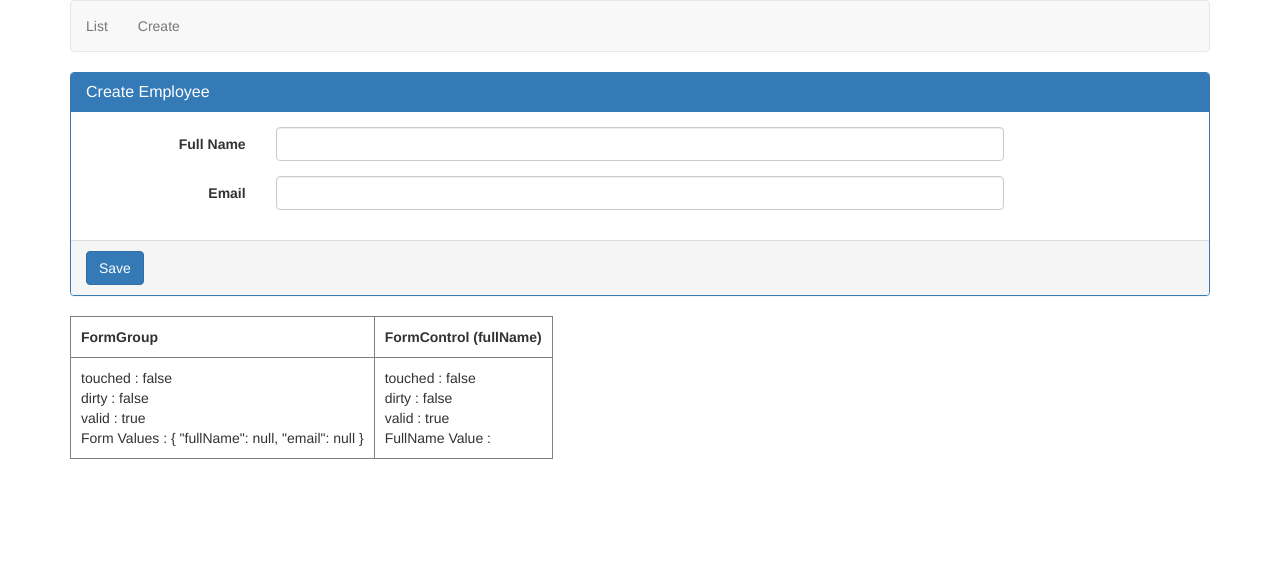
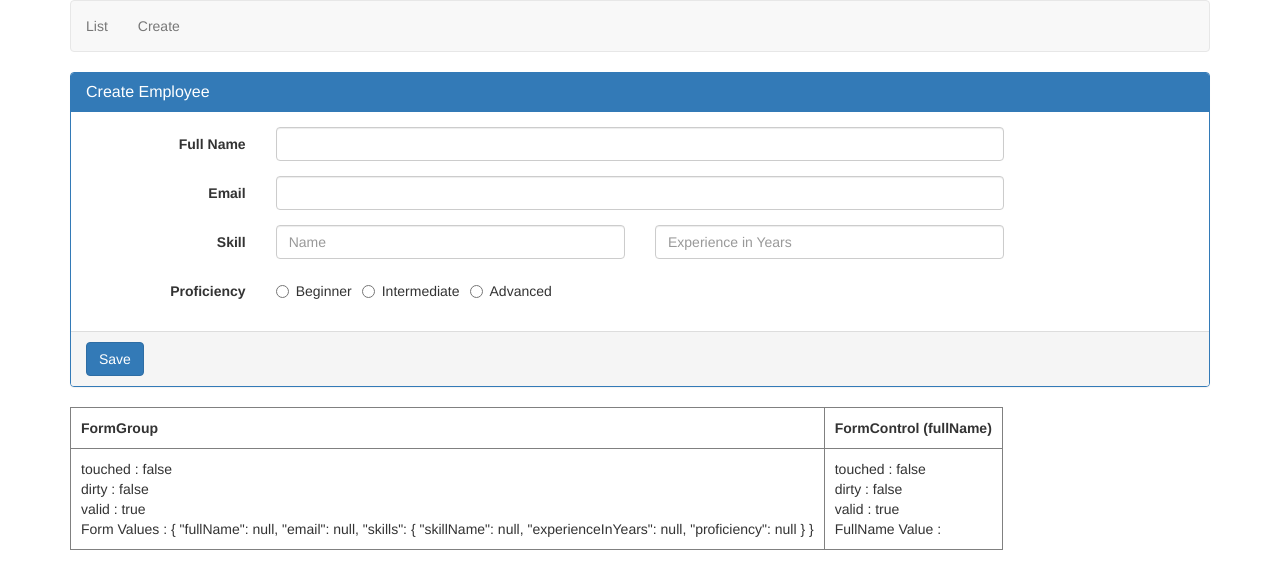
Before and after one commit to kaushiks90/AngularReactiveForms, an Angular app: page /create in a window 1280 px wide. Shown: the top 588 px of the page. Built offline with nearby package versions, Linux system fonts and the light colour scheme.

Commit message:
Video6  creating nested form groups

```diff
--- a/src/app/employee/create-employee.component.html
+++ b/src/app/employee/create-employee.component.html
@@ -16,6 +16,38 @@
         <div class="col-sm-8">
           <input formControlName="email" id="email" type="text" class="form-control">
         </div>
+      </div>
+
+      <div formGroupName="skills">
+
+        <div class="form-group">
+          <label class="col-sm-2 control-label" for="skillName">
+            Skill
+          </label>
+          <div class="col-sm-4">
+            <input type="text" class="form-control" id="skillName" placeholder="Name" formControlName="skillName">
+          </div>
+          <div class="col-sm-4">
+            <input type="text" placeholder="Experience in Years" class="form-control"
+              formControlName="experienceInYears">
+          </div>
+        </div>
+
+        <div class="form-group">
+          <label class="col-md-2 control-label">Proficiency</label>
+          <div class="col-md-8">
+            <label class="radio-inline">
+              <input id="proficiency" type="radio" value="beginner" formControlName="proficiency">Beginner
+            </label>
+            <label class="radio-inline">
+              <input id="proficiency" type="radio" value="intermediate" formControlName="proficiency">Intermediate
+            </label>
+            <label class="radio-inline">
+              <input id="proficiency" type="radio" value="advanced" formControlName="proficiency">Advanced
+            </label>
+          </div>
+        </div>
+
       </div>
 
     </div>
--- a/src/app/employee/create-employee.component.ts
+++ b/src/app/employee/create-employee.component.ts
@@ -14,6 +14,12 @@ export class CreateEmployeeComponent implements OnInit {
     this.employeeForm = new FormGroup({
       fullName: new FormControl(),
       email: new FormControl(),
+      // Create skills form group
+      skills: new FormGroup({
+        skillName: new FormControl(),
+        experienceInYears: new FormControl(),
+        proficiency: new FormControl(),
+      }),
     });
   }
 
```
